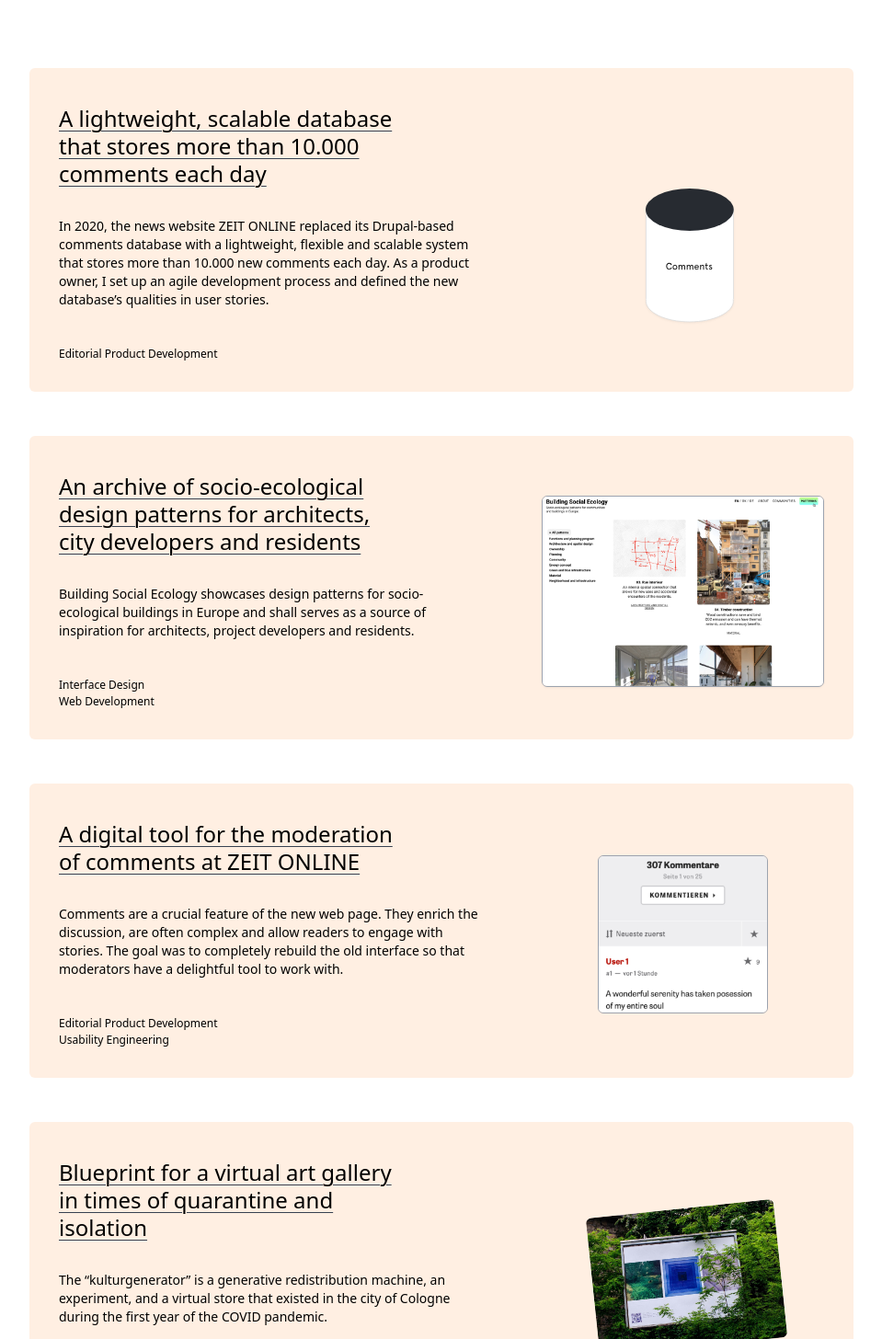
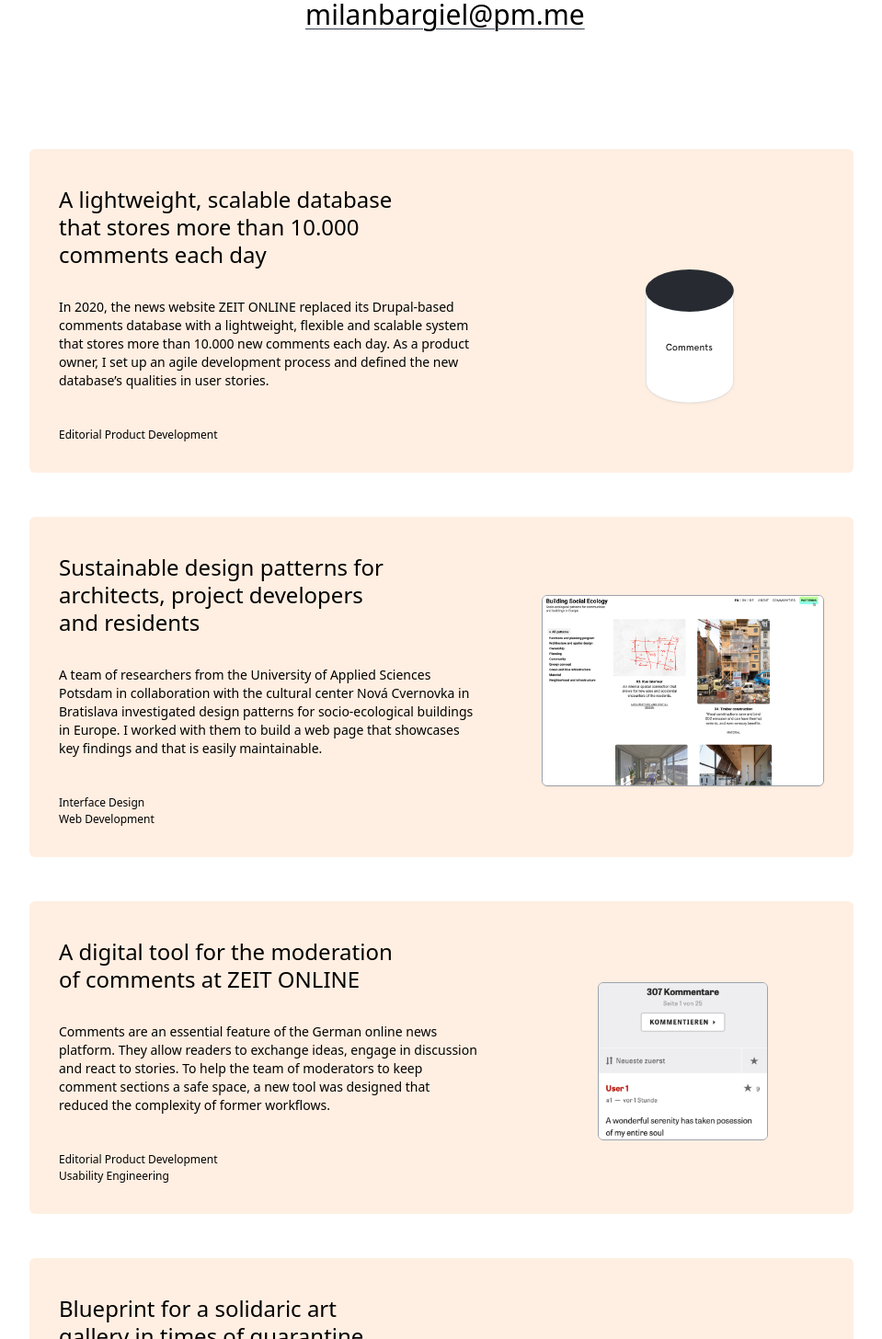
Before and after one commit to milanbargiel/portfolio, a Next.js app: page / in a window 1280 px wide. Shown: the part 434-1890 px from the top of the page at 92% size, without its empty margins (160-1119 px from the left). Built offline with nearby package versions, Linux system fonts and the light colour scheme.

Commit message:
Change texts of projects

```diff
--- a/components/intro-bold.js
+++ b/components/intro-bold.js
@@ -1,8 +1,8 @@
 export default function Intro() {
   return (
-    <div class="mx-auto max-w-xl text-center text-3xl pt-12 pb-20 px-3 md:pt-20 md:pb-28">
+    <div class="mx-auto max-w-xl text-center text-3xl pt-12 pb-20 px-3 md:pt-20 md:pb-32">
       Hello, my name is Milan Bargiel. <br class="hidden md:inline" />I am a
-      freelance product and web developer based in Berlin. Former editorial
+      freelance product and web developer based in Berlin, former editorial
       product developer at&nbsp;
       <a
         href="https://www.zeit.de/autoren/B/Milan_Bargiel/index"
@@ -13,7 +13,13 @@ export default function Intro() {
         ZEIT ONLINE
       </a>
       . I am interested in UX design, research and building digital things. Find
-      some selected projects below.
+      some selected projects below. For inquiries contact: &nbsp;
+      <a
+        class="underline underline-offset-4 decoration-1 decoration-gray-700 hover:decoration-2 hover:transition-all hover:duration-150"
+        href="mailto:mail@milanbargiel.com"
+      >
+        milanbargiel@pm.me
+      </a>{' '}
     </div>
   )
 }
--- a/components/project-list.js
+++ b/components/project-list.js
@@ -10,34 +10,55 @@ export default function ProjectList() {
       <Project
         roles={['Editorial Product Development']}
         title="A lightweight, scalable database that stores more than 10.000 comments each day"
-        description="In 2020, the news website ZEIT ONLINE replaced its Drupal-based comments database with a lightweight, flexible and scalable system that stores more than 10.000 new comments each day. As a product owner, I set up an agile development process and defined the new database’s qualities in user stories."
         image={commentsPic}
         imageAlt="Comments database"
         imageStyles="w-20 ml-12 drop-shadow-sm md:w-24 md:pt-12 md:ml-4"
-      ></Project>
+      >
+        In 2020, the news website ZEIT ONLINE replaced its Drupal-based comments
+        database with a lightweight, flexible and scalable system that stores
+        more than 10.000 new comments each day. As a product owner, I set up an
+        agile development process and defined the new database’s qualities in
+        user stories.
+      </Project>
       <Project
         roles={['Interface Design', 'Web Development']}
-        title="An archive of socio-ecological design patterns for architects, city developers and residents"
-        description="Building Social Ecology showcases design patterns for socio-ecological buildings in Europe and shall serves as a source of inspiration for architects, project developers and residents."
+        title="Sustainable design patterns for architects, project developers and residents"
         image={bsePic}
         imageAlt="Screenshot of buildingsocialecology.org"
-      ></Project>
+      >
+        A team of researchers from the University of Applied Sciences Potsdam in
+        collaboration with the cultural center Nová Cvernovka in Bratislava
+        investigated design patterns for socio-ecological buildings in Europe. I
+        worked with them to build a web page that showcases key findings and
+        that is easily maintainable.
+      </Project>
       <Project
         roles={['Editorial Product Development', 'Usability Engineering']}
         title="A digital tool for the moderation of comments at ZEIT ONLINE"
-        description="Comments are a crucial feature of the new web page. They enrich the discussion, are often complex and allow readers to engage with stories. The goal was to completely rebuild the old interface so that moderators have a delightful tool to work with."
         image={zocaPic}
         imageAlt="Example comments sections from ZEIT ONLINE"
         imageStyles="w-3/5 rounded-md border border-gray-400"
-      ></Project>
+      >
+        Comments are an essential feature of the German online news platform.
+        They allow readers to exchange ideas, engage in discussion and react to
+        stories. To help the team of moderators to keep comment sections a safe
+        space, a new tool was designed that reduced the complexity of former
+        workflows.
+      </Project>
       <Project
         roles={['Product Design', 'Web Development']}
-        title="Blueprint for a virtual art gallery in times of quarantine and isolation"
-        description="The &#8220;kulturgenerator&#8221; is a generative redistribution machine, an experiment, and a virtual store that existed in the city of Cologne during the first year of the COVID pandemic."
+        title="Blueprint for a solidaric art gallery in times of quarantine and isolation"
         image={kulturgeneratorPic}
         imageAlt="Poster from the online art gallery in the streets of Cologne, Germany"
         imageStyles="ml-2 w-1/2 -rotate-6 rounded-md md:w-2/3"
-      ></Project>
+      >
+        The &#8220;kulturgenerator&#8221; was a virtual store that existed in
+        the city of Cologne during the first year of the COVID pandemic. It was
+        a platform that allowed artists to collaboratively feed a money pool
+        that at the end of a round was distributed evenly amongst all
+        participants. I was part of the product team that developed the concept
+        of the web shop and the online gallery.
+      </Project>
     </div>
   )
 }
--- a/components/project.js
+++ b/components/project.js
@@ -13,10 +13,10 @@ export default function Project(props) {
           <ul className="text-xs mb-6 leading-normal md:order-last md:mb-0">
             {roleItems}
           </ul>
-          <h3 className="mb-8 text-2xl leading-tight font-medium underline underline-offset-4 decoration-0 decoration-gray-700 group-hover:decoration-1 group-hover:transition-all group-hover:duration-150 group-hover:decoration-gray-500 md:w-4/5">
+          <h3 className="mb-8 text-2xl leading-tight font-medium md:w-4/5">
             {props.title}
           </h3>
-          <div className="text-sm mb-10">{props.description}</div>
+          <div className="text-sm mb-10">{props.children}</div>
         </div>
         <div className="md:flex md:items-center md:justify-center md:ml-8 md:w-2/5">
           <Image
```
